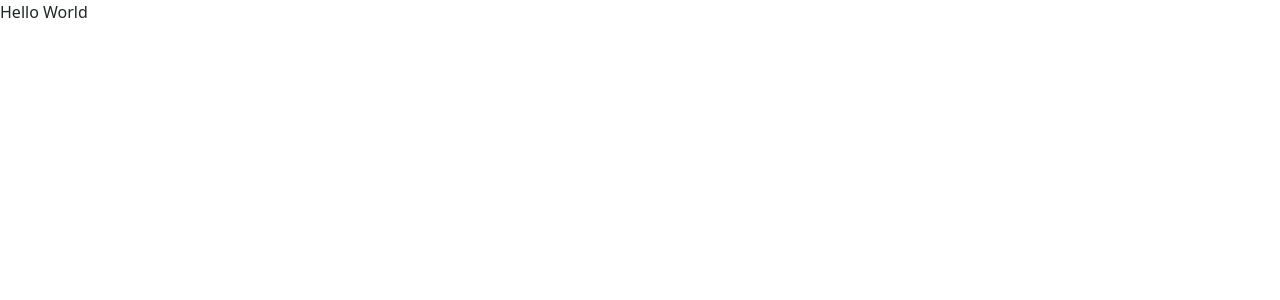
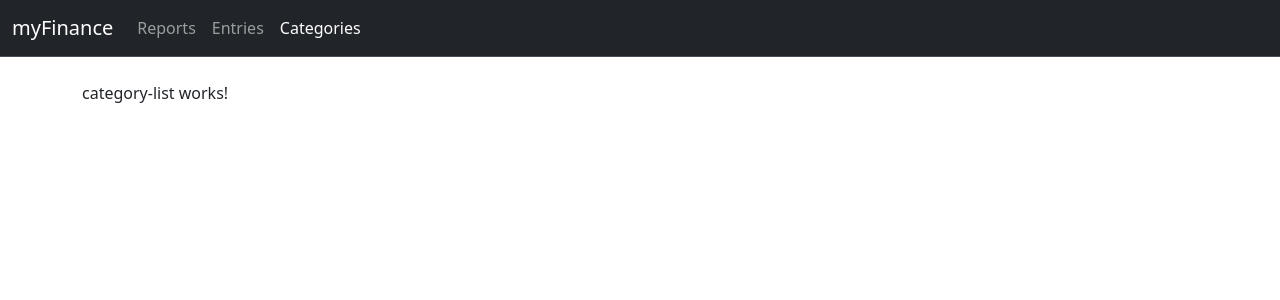
Before and after one commit to lessa-portfolio/angular-finance, an Angular app: page /categories in a window 1280 px wide. Shown: the top 300 px of the page. Built offline with nearby package versions, Linux system fonts and the light colour scheme.

Commit message:
feat: create navbar element

```diff
--- a/src/app/app.component.html
+++ b/src/app/app.component.html
@@ -1 +1,25 @@
-<p>Hello World</p>
+<nav class="navbar navbar-expand-lg bg-dark border-bottom border-body mb-4" data-bs-theme="dark">
+  <div class="container-fluid">
+    <a class="navbar-brand" routerLink="/">myFinance</a>
+    <button class="navbar-toggler" type="button" data-bs-toggle="collapse" data-bs-target="#navbarSupportedContent" aria-controls="navbarSupportedContent" aria-expanded="false" aria-label="Toggle navigation">
+      <span class="navbar-toggler-icon"></span>
+    </button>
+    <div class="collapse navbar-collapse" id="navbarSupportedContent">
+      <ul class="navbar-nav me-auto mb-2 mb-lg-0">
+        <li class="nav-item">
+          <a class="nav-link" routerLinkActive="active" routerLink="/reports">Reports</a>
+        </li>
+        <li class="nav-item">
+          <a class="nav-link" routerLinkActive="active" routerLink="/entries">Entries</a>
+        </li>
+        <li class="nav-item">
+          <a class="nav-link" routerLinkActive="active" routerLink="/categories">Categories</a>
+        </li>
+      </ul>
+    </div>
+  </div>
+</nav>
+
+<div class="container">
+  <router-outlet></router-outlet>
+</div>
--- a/src/app/app.module.ts
+++ b/src/app/app.module.ts
@@ -2,13 +2,15 @@ import { NgModule } from '@angular/core';
 import { BrowserModule } from '@angular/platform-browser';
 
 import { AppComponent } from './app.component';
+import { AppRoutingModule } from './app-routing.module';
 
 @NgModule({
   declarations: [
     AppComponent,
   ],
   imports: [
-    BrowserModule
+    BrowserModule,
+    AppRoutingModule
   ],
   providers: [],
   bootstrap: [AppComponent]
--- a/src/app/pages/categories/categories-routing.module.ts
+++ b/src/app/pages/categories/categories-routing.module.ts
@@ -1,7 +1,13 @@
 import { NgModule } from '@angular/core';
 import { RouterModule, Routes } from '@angular/router';
+import { CategoryFormComponent } from './category-form/category-form.component';
+import { CategoryListComponent } from './category-list/category-list.component';
 
-const routes: Routes = [];
+const routes: Routes = [
+  { path: '', component: CategoryListComponent },
+  { path: 'new', component: CategoryFormComponent },
+  { path: ':id/edit', component: CategoryFormComponent },
+];
 
 @NgModule({
   imports: [RouterModule.forChild(routes)],
--- a/src/index.html
+++ b/src/index.html
@@ -2,7 +2,7 @@
 <html lang="en">
 <head>
   <meta charset="utf-8">
-  <title>AngularFinance</title>
+  <title>Angular Finance</title>
   <base href="/">
   <meta name="viewport" content="width=device-width, initial-scale=1">
   <link rel="icon" type="image/x-icon" href="favicon.ico">
```
Also changed, not shown: 1 other file (tests, documents, lock files or other folders).
